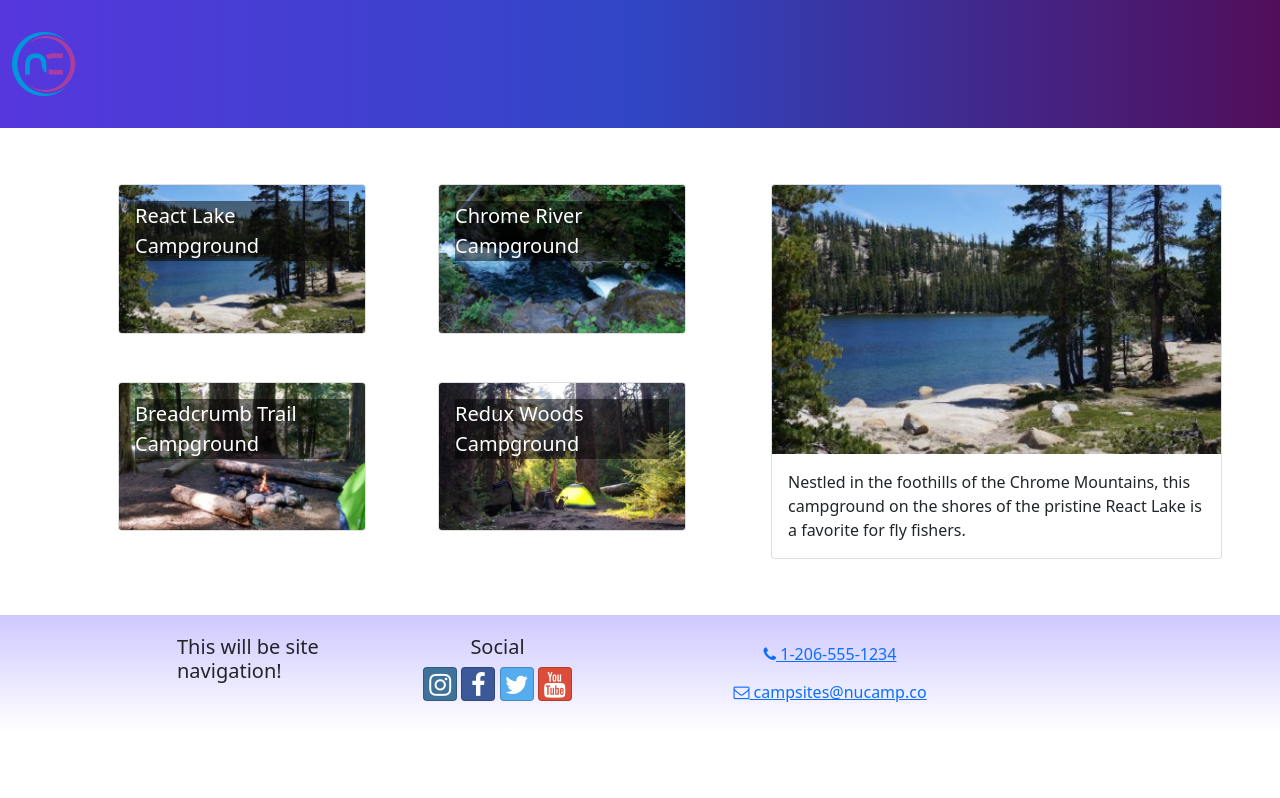
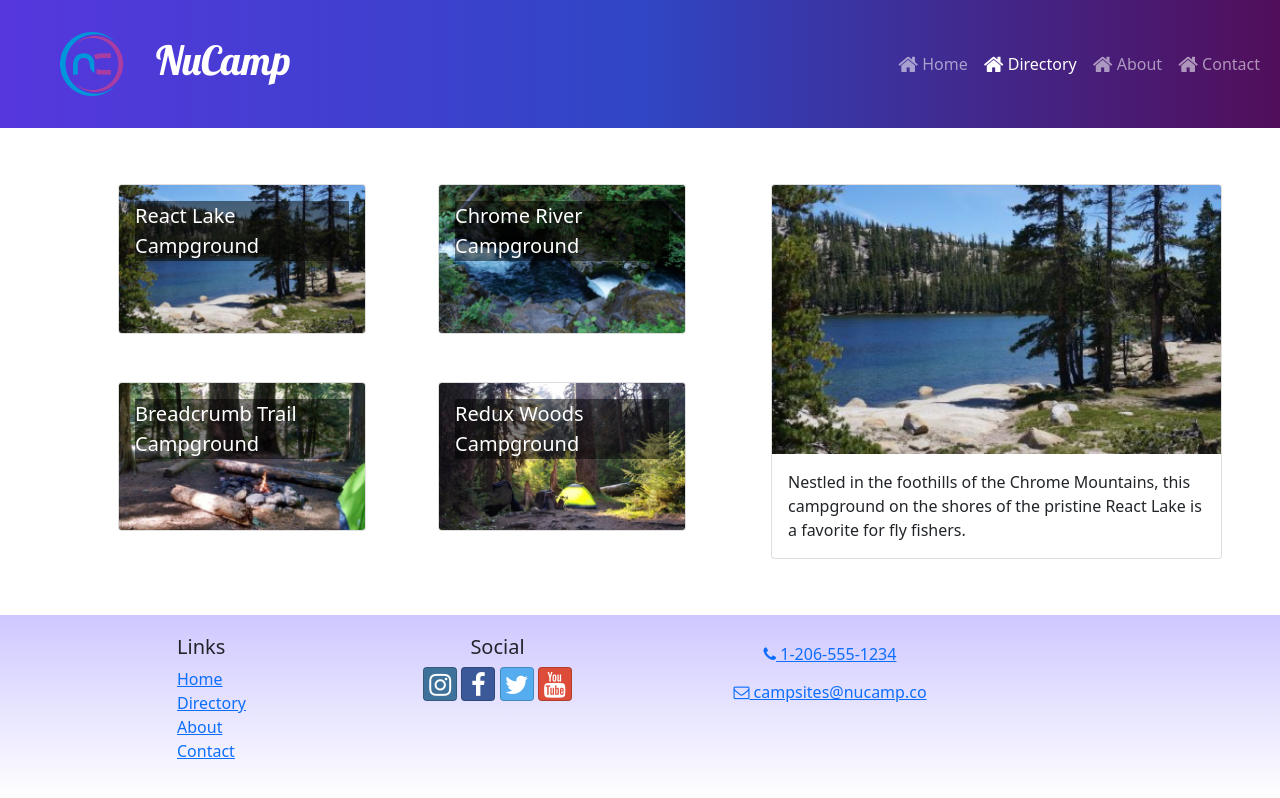
Before and after one commit to david-colon/nucampsite, a React (Create React App) app: page /directory in a window 1280 px wide. Built offline with nearby package versions, Linux system fonts and the light colour scheme.

Commit message:
header and footer links

```diff
--- a/src/App.js
+++ b/src/App.js
@@ -1,13 +1,20 @@
 import Header from './components/Header';
 import Footer from './components/Footer';
 import CampsitesDirectoryPage from './pages/CampsitesDirectoryPage';
+import ContactPage from './pages/ContactPage';
+import HomePage from './pages/HomePage';
+import { Route, Routes } from 'react-router-dom';
 import './App.css';
 
 function App() {
   return (
     <div className='App'>
       <Header />
-      <CampsitesDirectoryPage />
+      <Routes>
+        <Route path='/' element={<HomePage />} />
+        <Route path='contact' element={<ContactPage />} />
+        <Route path='directory' element={<CampsitesDirectoryPage />} />
+      </Routes>
       <Footer />
     </div>
   );
--- a/src/components/Footer.js
+++ b/src/components/Footer.js
@@ -1,4 +1,5 @@
 import { Container, Row, Col } from "reactstrap";
+import { Link } from "react-router-dom";
 
 const Footer = () => {
     return (
@@ -6,7 +7,14 @@
             <Container>
                 <Row>
                     <Col xs={{ size: 4, offset: 1 }} sm='2'>
-                        <h5>This will be site navigation!</h5>
+                        <h5>Links</h5>
+                        <ul className='list-unstyled'>
+                            <li><Link to='/'>Home</Link></li>
+                            <li><Link to='directory'>Directory</Link></li>
+                            <li><Link to='about'>About</Link></li>
+                            <li><Link to='contact'>Contact</Link></li>
+
+                        </ul>
                     </Col>
                     <Col xs='6' sm='3' className='text-center'>
                         <h5>Social</h5>
--- a/src/components/Header.js
+++ b/src/components/Header.js
@@ -1,13 +1,36 @@
-import { Navbar, NavbarBrand } from "reactstrap";
+import { Navbar, NavbarBrand, Container, Row, Col, Collapse, NavbarToggler, Nav, NavItem } from "reactstrap";
+import { useState } from "react";
+import { NavLink } from "react-router-dom";
 import NucampLogo from '../app/assets/img/logo.png'
 
 const Header = () => {
+
+    const [menuOpen, setMenuOpen] = useState(false);
+
     return (
         <Navbar dark color='primary' sticky='top' expand='md'>
-            <NavbarBrand href='/'>
-                <img src={NucampLogo} alt='nucamp logo' />
+            <NavbarBrand className='ms-5' href='/'>
+                <img className='float-start' src={NucampLogo} alt='nucamp logo' />
+                <h1 className='mt-1'>NuCamp</h1>
             </NavbarBrand>
-        </Navbar>
+            <NavbarToggler onClick={() => setMenuOpen(!menuOpen)} />
+            <Collapse navbar isOpen={menuOpen}>
+                <Nav className="ms-auto" navbar>
+                    <NavItem>
+                        <NavLink className='nav-link' to='/'><i className="fa fa-home fa-lg" /> Home</NavLink>
+                    </NavItem>
+                    <NavItem>
+                        <NavLink className='nav-link' to='directory'><i className="fa fa-home fa-lg" /> Directory</NavLink>
+                    </NavItem>
+                    <NavItem>
+                        <NavLink className='nav-link' to='about'><i className="fa fa-home fa-lg" /> About</NavLink>
+                    </NavItem>
+                    <NavItem>
+                        <NavLink className='nav-link' to='contact'><i className="fa fa-home fa-lg" /> Contact</NavLink>
+                    </NavItem >
+                </Nav >
+            </Collapse>
+        </Navbar >
     )
 }
 
--- a/src/index.js
+++ b/src/index.js
@@ -9,6 +9,7 @@
 import 'font-awesome/css/font-awesome.css';
 import 'typeface-lobster';
 import 'typeface-open-sans';
+import { BrowserRouter } from 'react-router-dom'
 
 
 const container = document.getElementById('root');
@@ -17,7 +18,9 @@
 root.render(
   <React.StrictMode>
     <Provider store={store}>
-      <App />
+      <BrowserRouter>
+        <App />
+      </BrowserRouter>
     </Provider>
   </React.StrictMode>
 );
```
